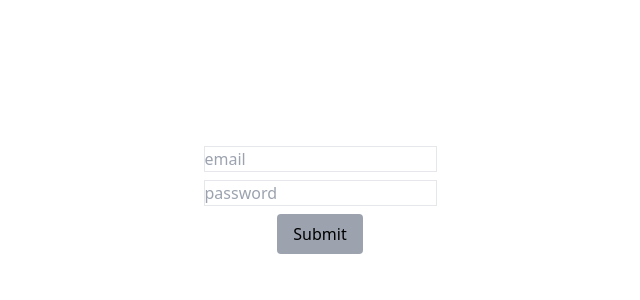
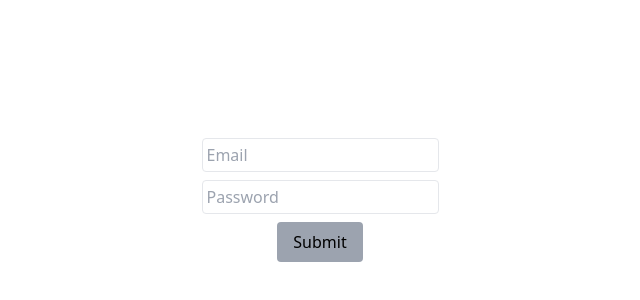
Before and after one commit to jrduell/402-Project, a Next.js app: page /login in a window 1280 px wide. Shown: the part 200-500 px from the top of the page, without its empty margins (320-960 px from the left). Built offline with nearby package versions, Linux system fonts and the light colour scheme.

Commit message:
Run formatter

```diff
--- a/pages/login.js
+++ b/pages/login.js
@@ -14,20 +14,20 @@ export default function login() {
   }
 
   return (
-    <div className="flex min-h-screen justify-center items-center">
+    <div className="flex min-h-screen items-center justify-center">
       <form onSubmit={handleSubmit} className="flex flex-col">
-        <label className="border m-1">
+        <label className="m-1 rounded border py-1 pl-1">
           <input
             type="text"
-            placeholder="email"
+            placeholder="Email"
             value={email}
             onChange={(e) => setEmail(e.target.value)}
           />
         </label>
-        <label className="border m-1">
+        <label className="m-1 rounded border py-1 pl-1">
           <input
             type="text"
-            placeholder="password"
+            placeholder="Password"
             value={password}
             onChange={(e) => setPassword(e.target.value)}
           />
@@ -35,7 +35,7 @@ export default function login() {
 
         <button
           type="submit"
-          className="self-center bg-gray-400 m-1 py-2 px-4 rounded"
+          className="m-1  self-center rounded bg-gray-400 py-2 px-4"
         >
           Submit
         </button>
```
